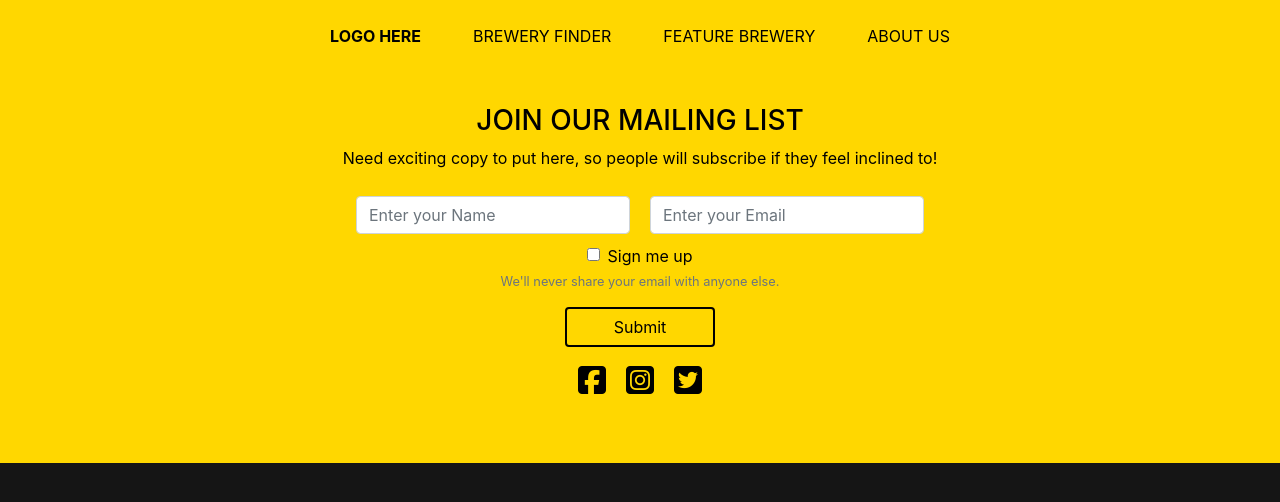
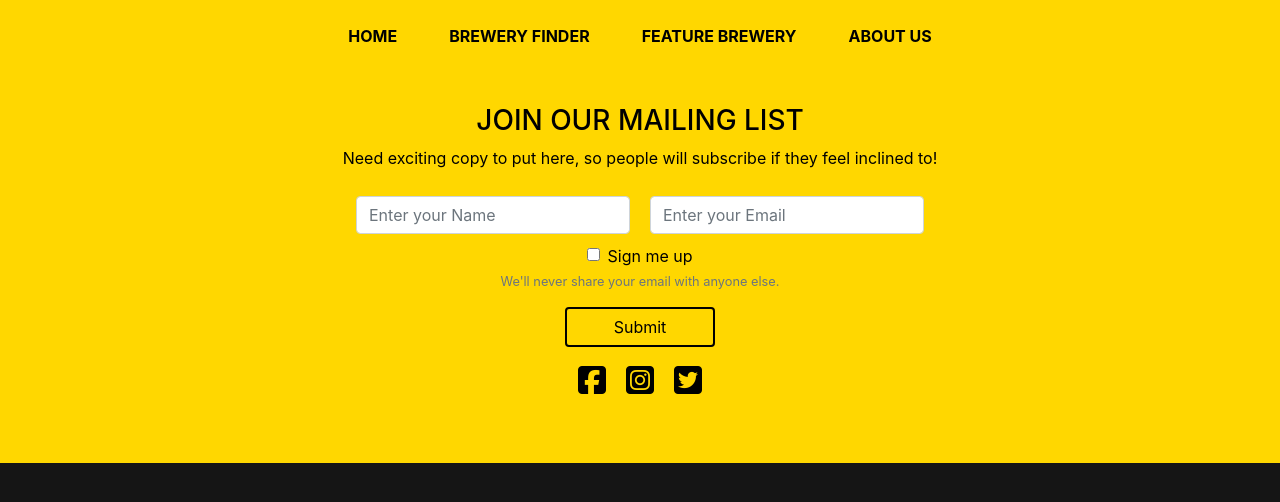
Before and after one commit to wyncode/C38_midterm_angi_gloria_juan_tyler, a React (Create React App) app in the folder client/: page /feature in a window 1280 px wide. Shown: the top 502 px of the page. Built offline with nearby package versions, Linux system fonts and the light colour scheme; the HTML template or start-up script is replaced by a standard one.

Commit message:
Added some minor changes to the navigation (hover and active links)

```diff
--- a/client/src/components/Navbar/navbar.css
+++ b/client/src/components/Navbar/navbar.css
@@ -12,4 +12,13 @@ nav a {
     text-transform: uppercase;
     /* border: 2px solid red; */
     margin: 0 10px;
+    font-weight: bold;
 }
+
+nav a:hover {
+    color: gray;
+}
+
+nav a:active {
+    font-weight: bold;
+}
--- a/client/src/components/Navbar/navbar.jsx
+++ b/client/src/components/Navbar/navbar.jsx
@@ -10,18 +10,20 @@ const TopNav = () => {
       as="ul">
 
       <Nav.Item as="li">
-        <Nav.Link href="/">
-          <strong>Logo here</strong>
+        <Nav.Link href="/home">
+          Home
         </Nav.Link>
       </Nav.Item>
+
       <Nav.Item as="li">
-        <Nav.Link href="/breweries">
+        <Nav.Link href="/brewery-finder">
           Brewery Finder
         </Nav.Link>
       </Nav.Item>
+
       <Nav.Item as="li">
         <Nav.Link
-          href="/recipe/random"
+          href="/feature-brewery"
           eventKey="link-2">
           Feature Brewery
         </Nav.Link>
```
